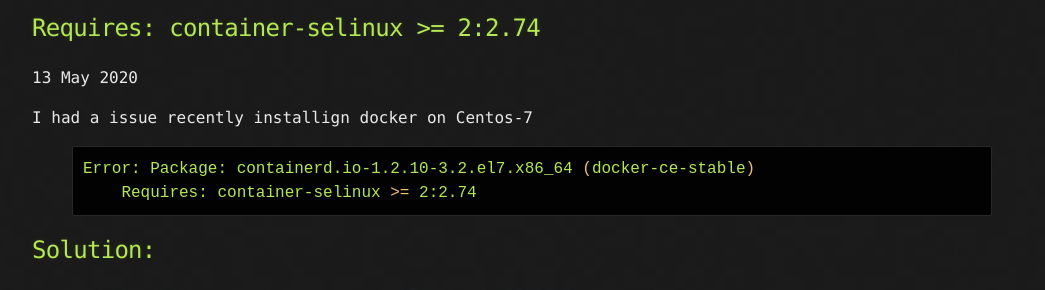
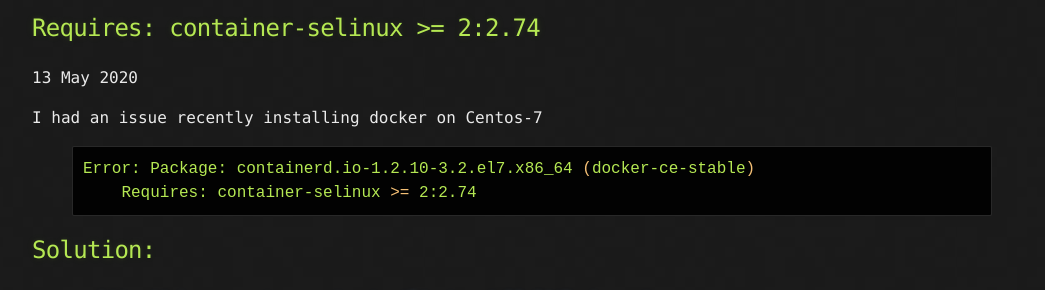
Before and after one commit to kukielp/sample-blog, a Jekyll site: the page built from _posts/2020-05-13-container-selinux.md, in a window 1280 px wide. Shown: the part 134-424 px from the top of the page, without its empty margins (108-1153 px from the left). Built offline with Jekyll 4.4.1, drawn with Linux system fonts in a browser that asks for light colours.

Commit message:
Fix spelling ad grammatical error

```diff
--- a/_posts/2020-05-13-container-selinux.md
+++ b/_posts/2020-05-13-container-selinux.md
@@ -4,7 +4,7 @@ title:  "Requires: container-selinux >= 2:2.74"
 date:   2020-05-13 16:28:34 +1000
 categories: linux centos docker
 ---
-I had a issue recently installign docker on Centos-7
+I had an issue recently installing docker on Centos-7
 
 {% highlight bash %}
 Error: Package: containerd.io-1.2.10-3.2.el7.x86_64 (docker-ce-stable)
```
